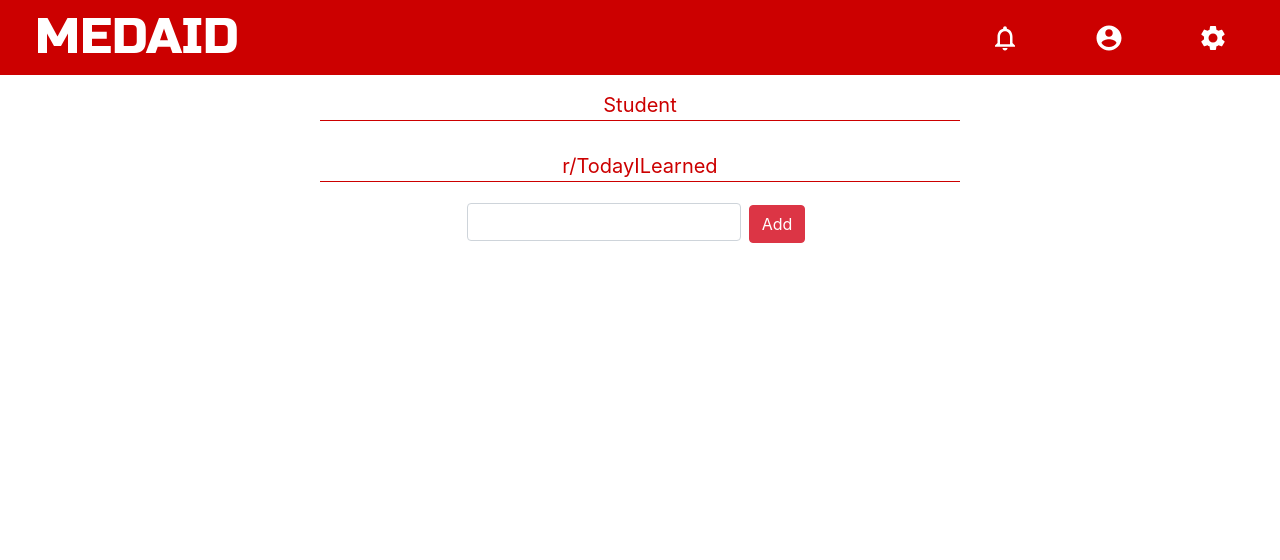
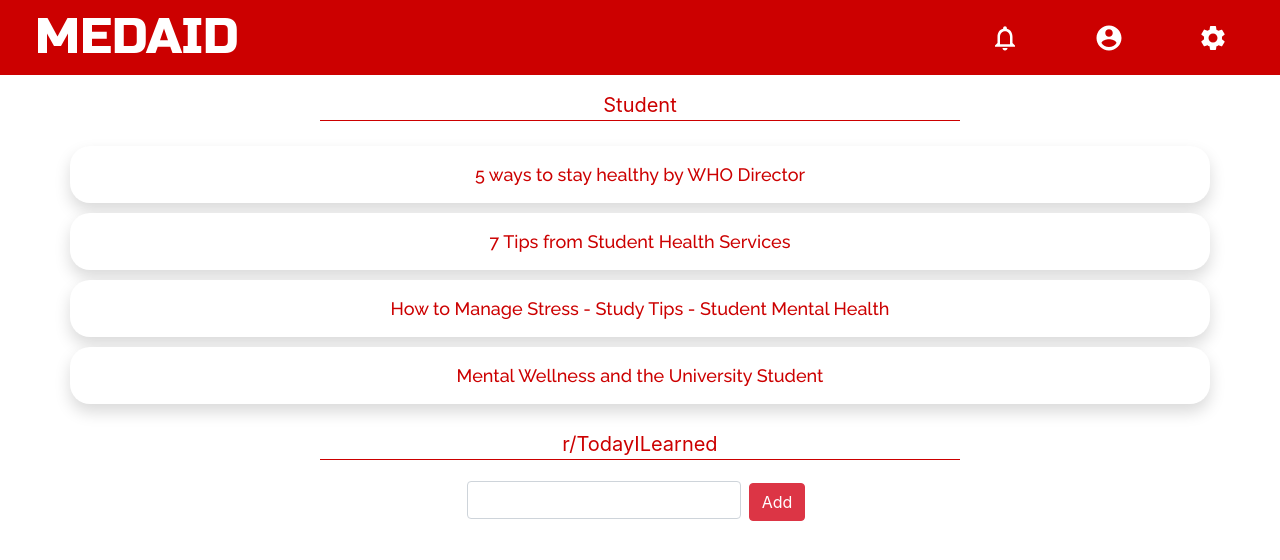
Before and after one commit to Imsanskar/QuantumHack_MedAid, a React (Create React App) app in the folder client/: page /student in a window 1280 px wide. Shown: the top 560 px of the page. Built offline with nearby package versions, Linux system fonts and the light colour scheme.

Commit message:
Mental health urls added

```diff
--- a/client/src/components/NavPages/Mental.js
+++ b/client/src/components/NavPages/Mental.js
@@ -19,11 +19,11 @@ const Mental = () => {
                 Check out this meditative playlist we have prepared just for you.
             </BlockLink>
 
-            <BlockLink name="meditate" bgColor="white" icon={testIcon}
+            {/* <BlockLink name="meditate" bgColor="white" icon={testIcon}
                 urlExternal="https://youtu.be/-GXfLY4-d8w">
                 Feelng anxious ?<br />
                 Check out this motivation playlist we have prepared just for you.
-            </BlockLink>
+            </BlockLink> */}
 
         </div>
     )
--- a/client/src/components/NavPages/Student.js
+++ b/client/src/components/NavPages/Student.js
@@ -2,12 +2,34 @@ import React from 'react'
 import Navigation from '../CommonComponents/Navigation'
 import Heading from '../CommonComponents/Heading'
 import TodoWrapper from '../CommonComponents/TodoWrapper'
+import BlockLink from '../CommonComponents/BlockLink'
+import testIcon from '../Assets/SVG/account_circle-24px.svg'
 
 const Student = () => {
     return (
         <div>
             <Navigation />
             <Heading headingTitle="Student" />
+
+            <BlockLink name="meditate" bgColor="white"
+                urlExternal="https://youtu.be/6oqalQVXObQ">
+                5 ways to stay healthy by WHO Director<br />
+            </BlockLink>
+
+            <BlockLink name="meditate" bgColor="white"
+                urlExternal="https://youtu.be/vx4lxmJ8pkg">
+                7 Tips from Student Health Services<br />
+            </BlockLink>
+
+            <BlockLink name="meditate" bgColor="white"
+                urlExternal="https://youtu.be/ojF0QrXtQnA">
+                How to Manage Stress - Study Tips - Student Mental Health<br />
+            </BlockLink>
+
+            <BlockLink name="meditate" bgColor="white"
+                urlExternal="https://youtu.be/32g5h37U1do">
+                Mental Wellness and the University Student<br />
+            </BlockLink>
 
 
             <TodoWrapper title='Study Note #1' flag='student' headingTitle='r/TodayILearned'/>
```
